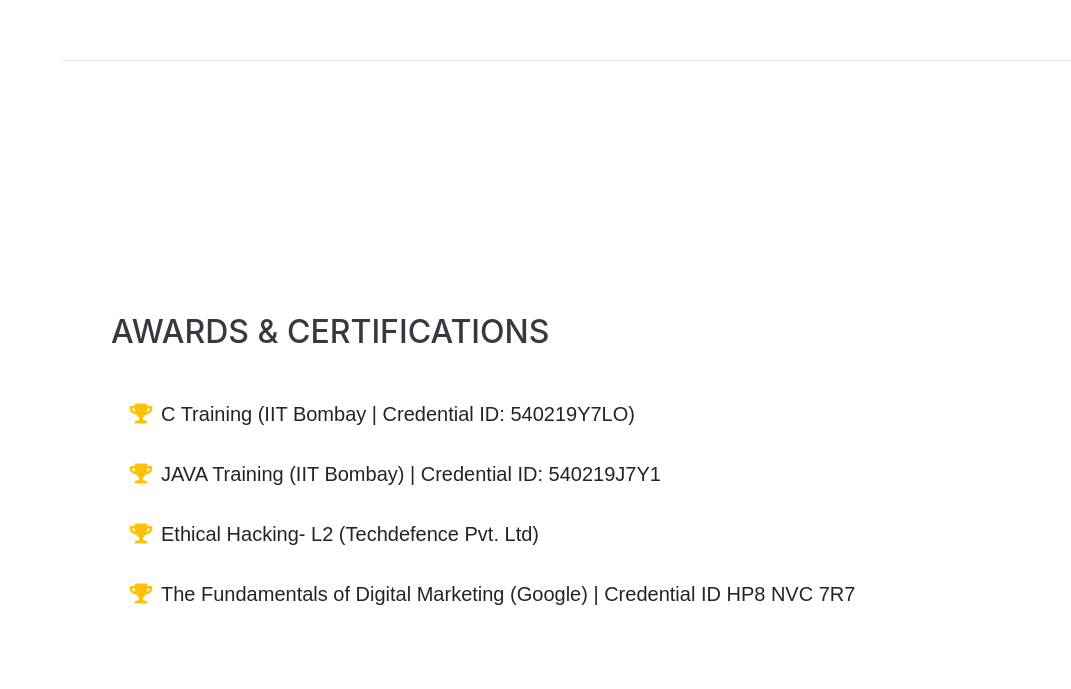
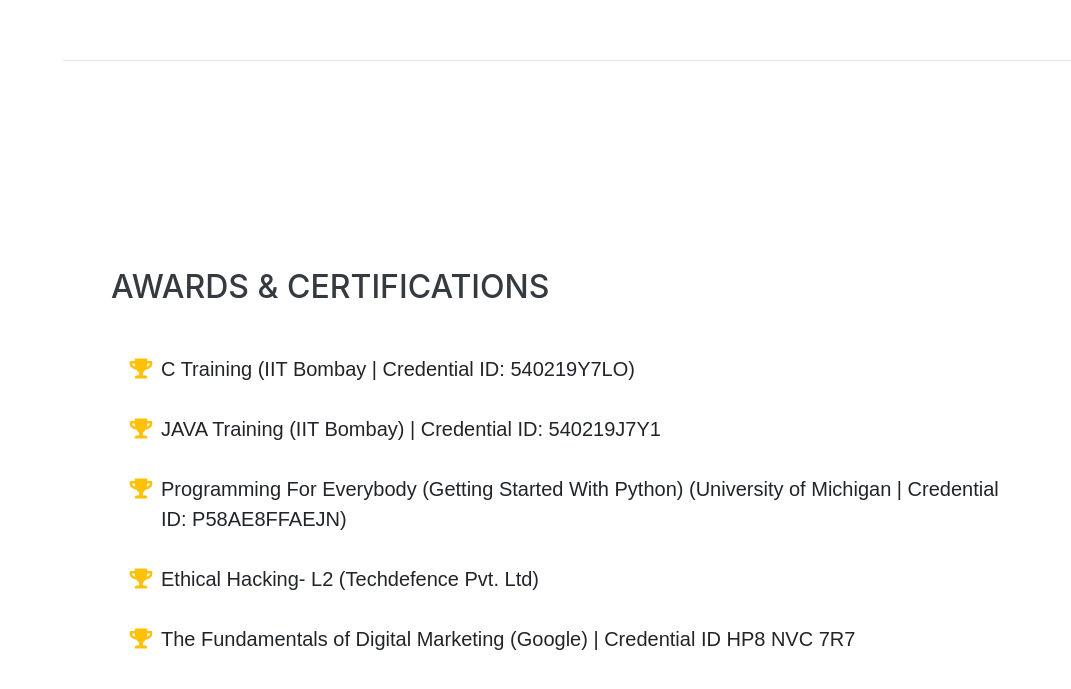
Before and after one commit to henilb/resume, a website with bundled scripts: page index.html in a window 1280 px wide. Shown: the part 4075-4764 px from the top of the page, without its empty margins (209-1280 px from the left). Built offline with nearby package versions, Linux system fonts and the light colour scheme; a web font is replaced by a local one.

Commit message:
Update index.html

```diff
--- a/index.html
+++ b/index.html
@@ -305,6 +305,10 @@
             <i class="fa-li fa fa-trophy text-warning"></i>
             JAVA Training (IIT Bombay) | Credential ID: 540219J7Y1</li>
             <br>
+	  <li>
+            <i class="fa-li fa fa-trophy text-warning"></i>
+            Programming For Everybody (Getting Started With Python) (University of Michigan | Credential ID: P58AE8FFAEJN) </li>
+            <br>
           <li>
             <i class="fa-li fa fa-trophy text-warning"></i>
             Ethical Hacking- L2 (Techdefence Pvt. Ltd)</li>
```
